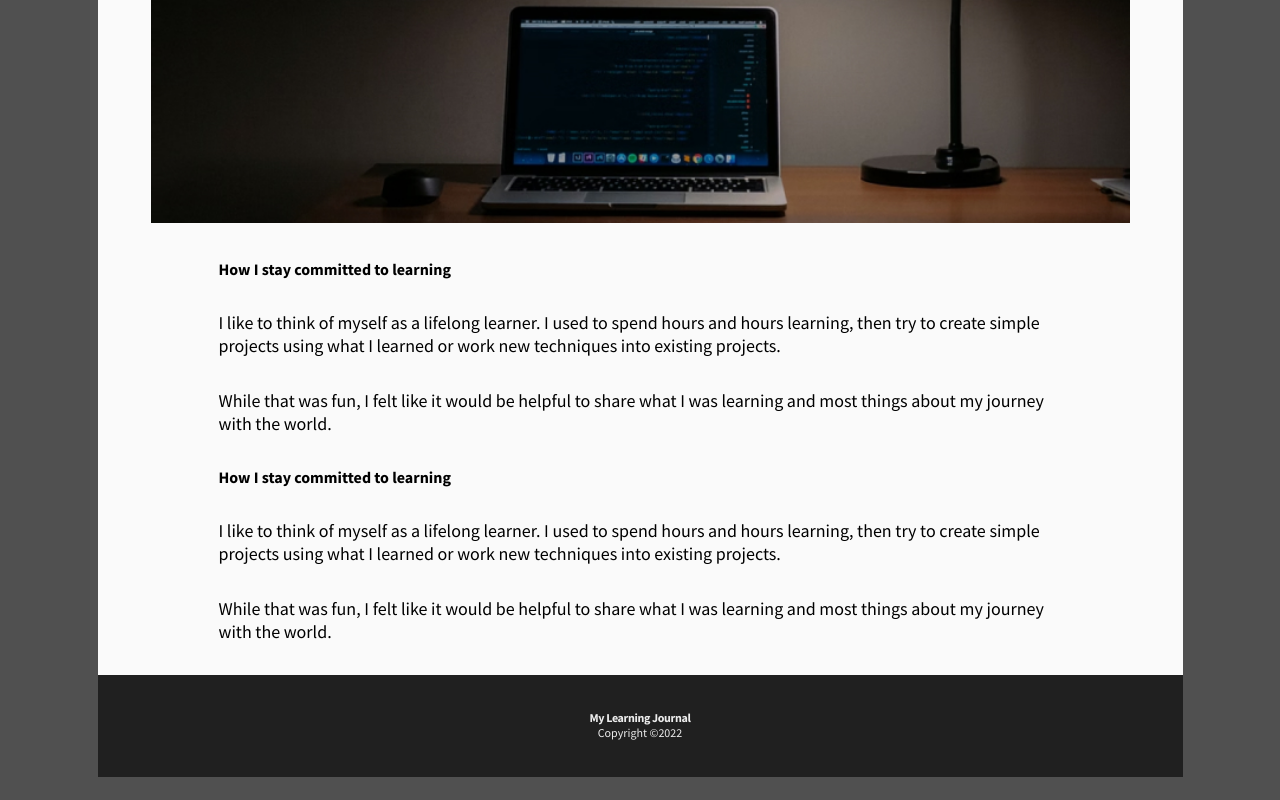
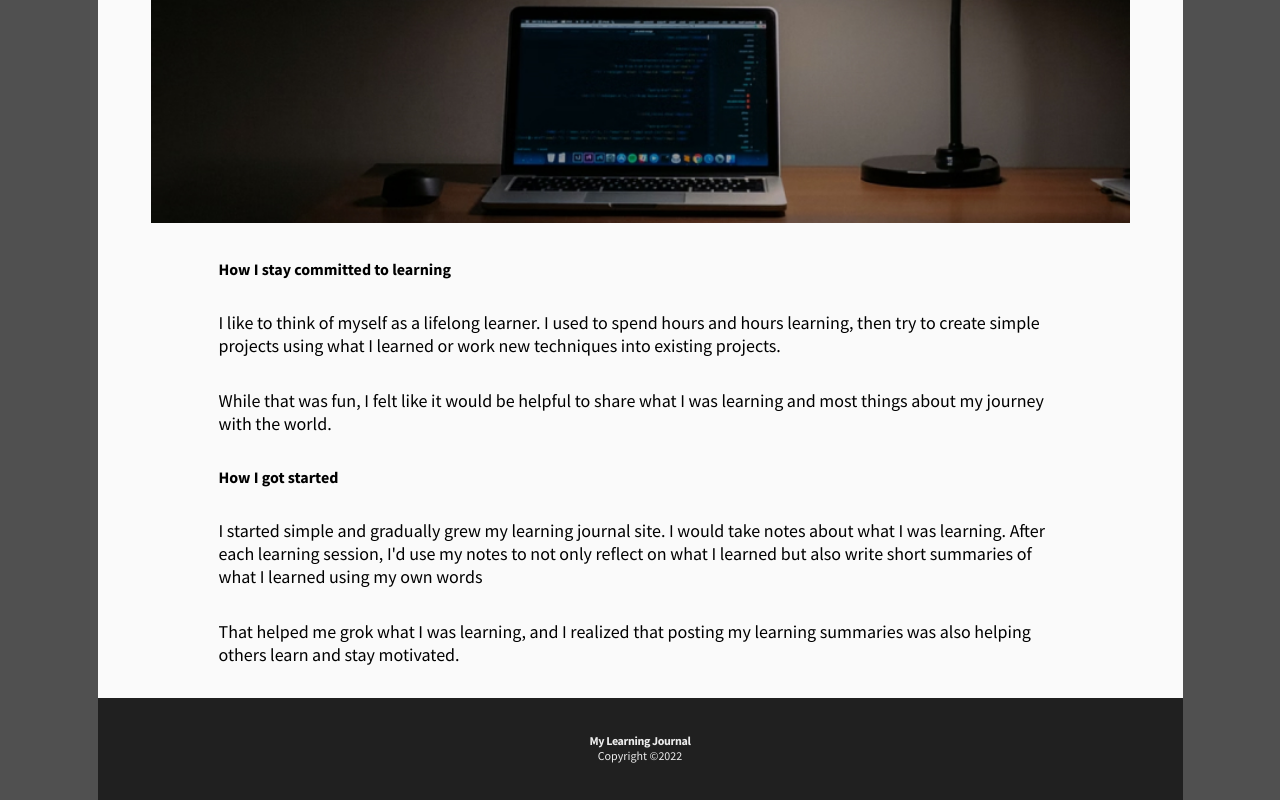
Before and after one commit to agelesskid/learning-journal, a plain HTML site: page featured.html in a window 1280 px wide. Shown: the part 557-1357 px from the top of the page. Before the commit the page ends 1334 px from the top, so only its background shows below. Drawn offline with Linux system fonts and the light colour scheme.

Commit message:
added logic to featured post render in feature.html; changed logic of featured post render in index.html; changed featured post in data.js

```diff
--- a/featured.html
+++ b/featured.html
@@ -12,49 +12,13 @@
     <header></header>
 
     <main class="featured-main">
-        <section class="featured-post flex-column" id="featured-post">
-            <p class="featured-post__date lh1-25">JULY 23, 2022</p>
-            <h1 class="featured-post__heading">My new journey as a bootcamp student.</h1>
-            <p class="featured-post__desc lh1-25">
-                After several months of learning in the Frontend Developer Career Path,
-                I've made the big jump over to the Bootcamp to get expert code reviews
-                of my Solo Projects projects and meet like-minded peers.
-            </p>
-            <img src="./img/laptop-with-a-lamp.jpg" alt="Laptop with a lamp">
-            <div class="featured-post__wrapper">
-                <div class="featured-post__wrapper__article">
-                    <h2 class="featured-post__wrapper__article__heading lh1-25">How I stay committed to learning</h2>
-                    <p class="featured-post__wrapper__article__desc">
-                        I like to think of myself as a lifelong learner.
-                        I used to spend hours and hours learning,
-                        then try to create simple projects using what
-                        I learned or work new techniques into existing projects.
-                    </p>
-                    <p class="featured-post__wrapper__article__desc">
-                        While that was fun, I felt like it would be helpful to share what
-                        I was learning and most things about my journey with the world.
-                    </p>
-                </div>
-                <div class="featured-post__wrapper__article">
-                    <h2 class="featured-post__wrapper__article__heading lh1-25">How I stay committed to learning</h2>
-                    <p class="featured-post__wrapper__article__desc">
-                        I like to think of myself as a lifelong learner.
-                        I used to spend hours and hours learning,
-                        then try to create simple projects using what
-                        I learned or work new techniques into existing projects.
-                    </p>
-                    <p class="featured-post__wrapper__article__desc">
-                        While that was fun, I felt like it would be helpful to share what
-                        I was learning and most things about my journey with the world.
-                    </p>
-                </div>
-            </div>
-        </section>
+        <section class="featured-post flex-column" id="featured-post"></section>
         <section></section>
     </main>
 
     <footer></footer>
 
+    <script src="./js/featuredMax.js" type="module"></script>
     <script src="./js/include.js"></script>
 </body>
 </html>
--- a/js/featuredMax.js
+++ b/js/featuredMax.js
@@ -1,12 +1,43 @@
 import { postsData } from "./data.js"
 
-function getFeaturedMaxPost(){
+function getPostWrapper() {
+    let postWrapper = ``
+
+    postsData.forEach(function(post){
+        if (post.isFeatured){
+            post.data.forEach(function(article){
+
+                let paragraphs = ``
+                article.paragraphs.forEach(function(item){
+                    paragraphs +=  `
+                        <p class="featured-post__wrapper__article__desc">${item}</p>
+                    `
+                })
+
+                postWrapper += `
+                    <div class="featured-post__wrapper__article" id="featured-post-article">
+                        <h2 class="featured-post__wrapper__article__heading lh1-25">${article.heading}</h2>
+                        ${paragraphs}
+                    </div>
+                `
+            })
+        }
+    })
+
+    return postWrapper
+}
+
+function getFeaturedMaxPost(postWrapper){
     let featuredPost = ``
 
     postsData.forEach(function(post){
         if (post.isFeatured) {
-            featuredPost.innerHTML = `
-
+            featuredPost = `
+                <p class="featured-post__date lh1-25">${post.date}</p>
+                <h1 class="featured-post__heading">${post.name}</h1>
+                <p class="featured-post__desc lh1-25">${post.desc}</p>
+                <img src="${post.img}" alt="${post.alt}">
+                <div class="featured-post__wrapper">${postWrapper}</div>
             `
         }
     })
@@ -15,7 +46,7 @@ function getFeaturedMaxPost(){
 }
 
 function renderFeaturedMaxPost(){
-document.getElementById('featured-post').innerHTML = getFeaturedMaxPost()
+document.getElementById('featured-post').innerHTML = getFeaturedMaxPost(getPostWrapper())
 }
 
 renderFeaturedMaxPost()
--- a/js/featuredMin.js
+++ b/js/featuredMin.js
@@ -15,7 +15,7 @@
                     <p class="featured__wrapper__desc lh1-25">${post.desc}</p>
                 </div>
             `
-            featuredPost.background = `url(".${post.img}") center center / cover no-repeat;`
+            featuredPost.background = `#000 url('${post.img}') center center / cover no-repeat`
         }
     })
 
```
Also changed, not shown: js/data.js (+4 -21 lines).
